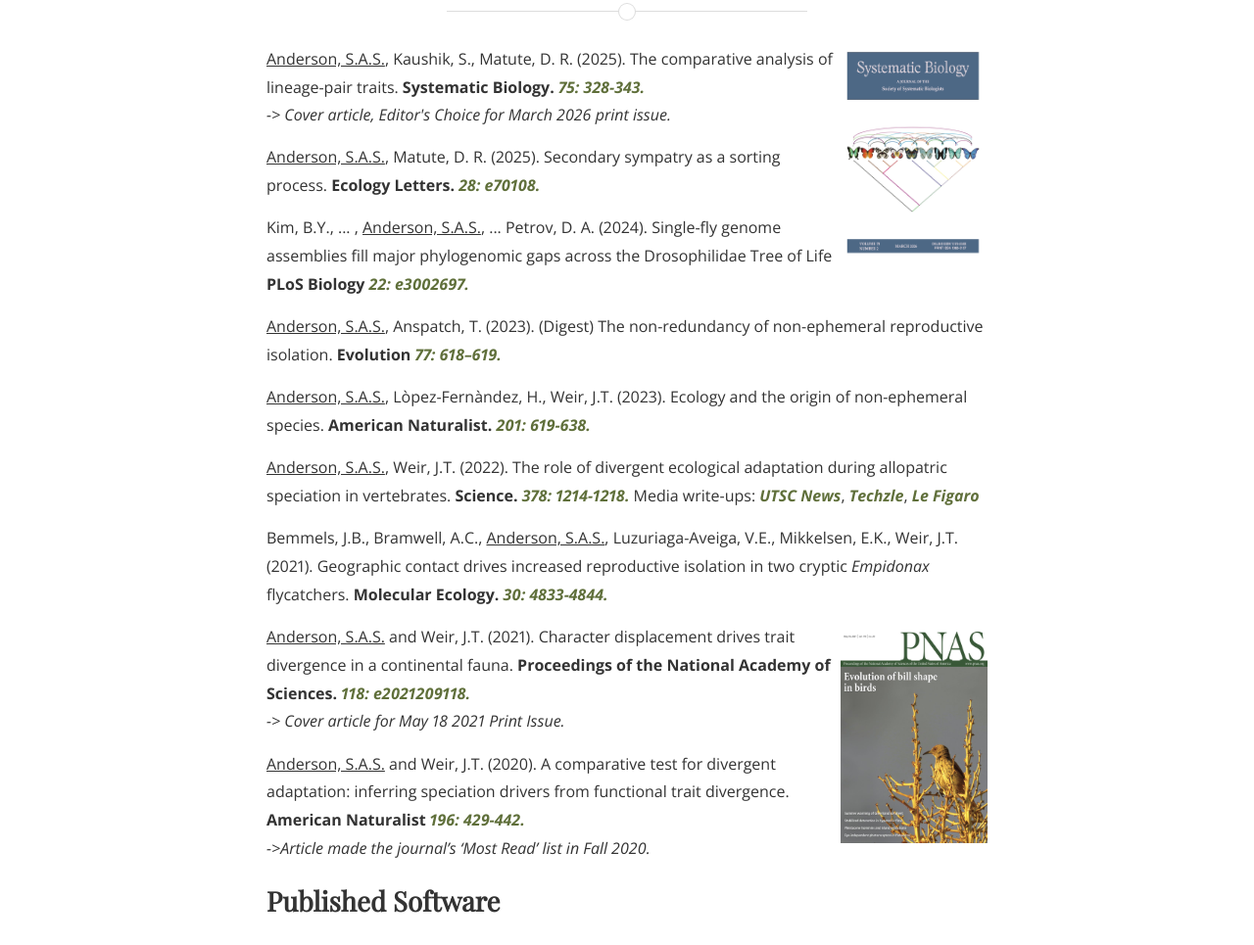
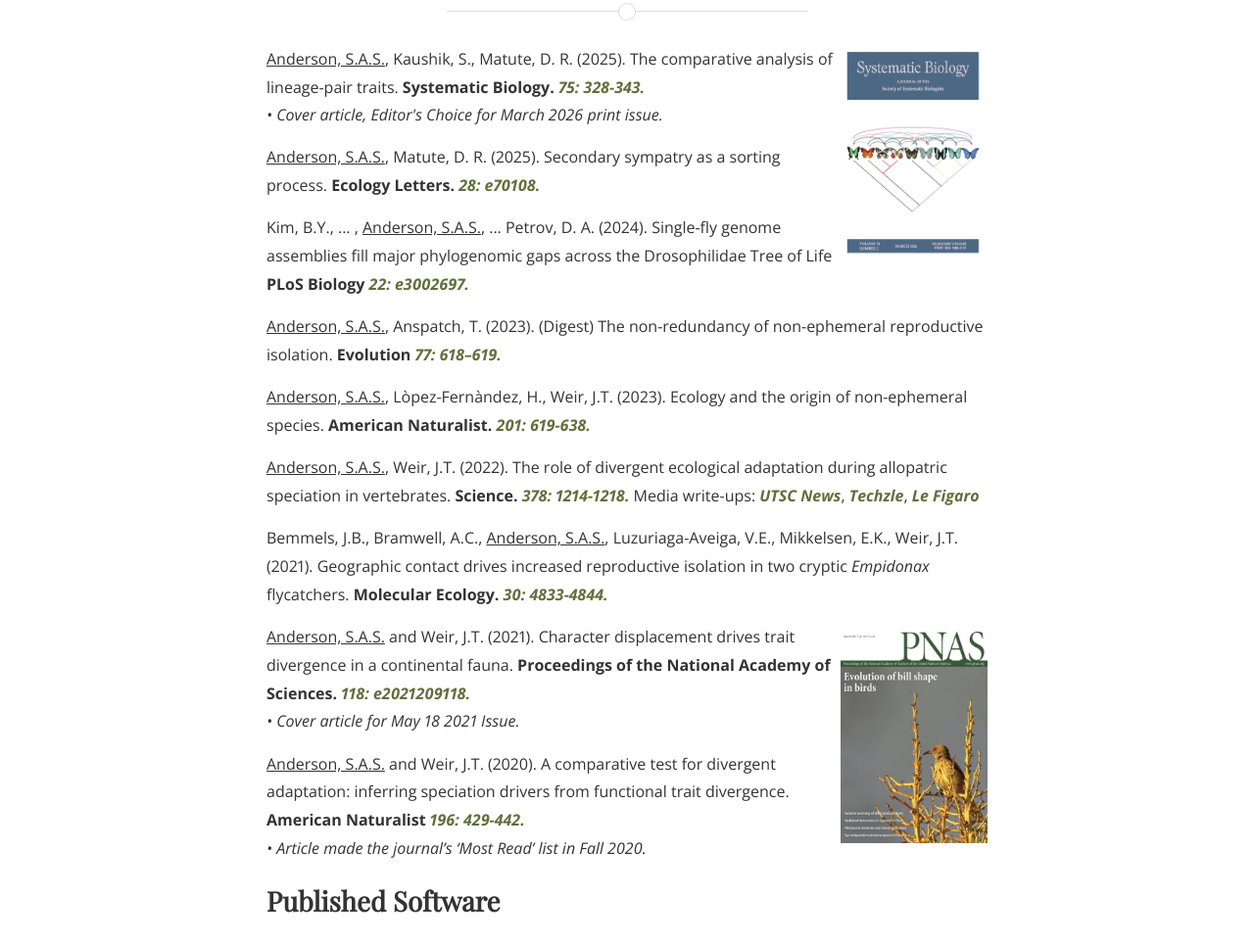
Before and after one commit to SeanASAnderson/SeanASAnderson.github.io, a Jekyll site: the page built from publications2.md, in a window 1280 px wide and 1400 px high. Shown: the part 171-1136 px from the top of the window at 98% size. Built offline with Jekyll 4.4.1, drawn with Linux system fonts in a browser that asks for light colours; nearby versions of some CDN libraries; some web fonts are replaced.

Commit message:
new bullet format

```diff
--- a/publications2.md
+++ b/publications2.md
@@ -15,7 +15,7 @@
 
 <p><a href="assets/sysbiol.march.cover.webp"> <img src="assets/sysbiol.march.cover.webp" alt="SysBiol cov" style="width:150px;height:225px;margin-left:05px;"> </a><u>Anderson, S.A.S.</u>, Kaushik, S., Matute, D. R. (2025). The comparative analysis of lineage-pair traits. <b> Systematic Biology.</b> <a href="https://doi.org/10.1093/sysbio/syaf061"><b><i>75: 328-343.</i></b></a>
 <br>
-<i>-> Cover article, Editor's Choice for March 2026 print issue.</i></p>
+<i>• Cover article, Editor's Choice for March 2026 print issue.</i></p>
 
 <!--< <h2>Out Now</h2>-->
 
@@ -33,11 +33,11 @@
 
 <p><a href="https://www.pnas.org/content/118/20.cover-expansion"> <img src="/assets/pnas_118_20_coverthumb_smaller.jpg" alt="PNAS cov" style="width:150px;height:225px;margin-left:05px;"> </a> <u>Anderson, S.A.S.</u> and Weir, J.T. (2021). Character displacement drives trait divergence in a continental fauna. <b>Proceedings of the National Academy of Sciences.</b> <a href="https://doi.org/10.1073/pnas.2021209118"><b><i>118: e2021209118.</i></b></a>
 <br>
-<i>-> Cover article for May 18 2021 Print Issue.</i></p>
+<i>• Cover article for May 18 2021 Issue.</i></p>
 
 <p><u>Anderson, S.A.S.</u> and Weir, J.T. (2020). A comparative test for divergent adaptation: inferring speciation drivers from functional trait divergence. <b>American Naturalist</b> <a href="https://doi.org/10.1086/710338"><b><i>196: 429-442.</i></b></a>
 <br>
-<i>->Article made the journal’s ‘Most Read’ list in Fall 2020.</i></p>
+<i>• Article made the journal’s ‘Most Read’ list in Fall 2020.</i></p>
 
 <h2>Published Software</h2>
 
```
